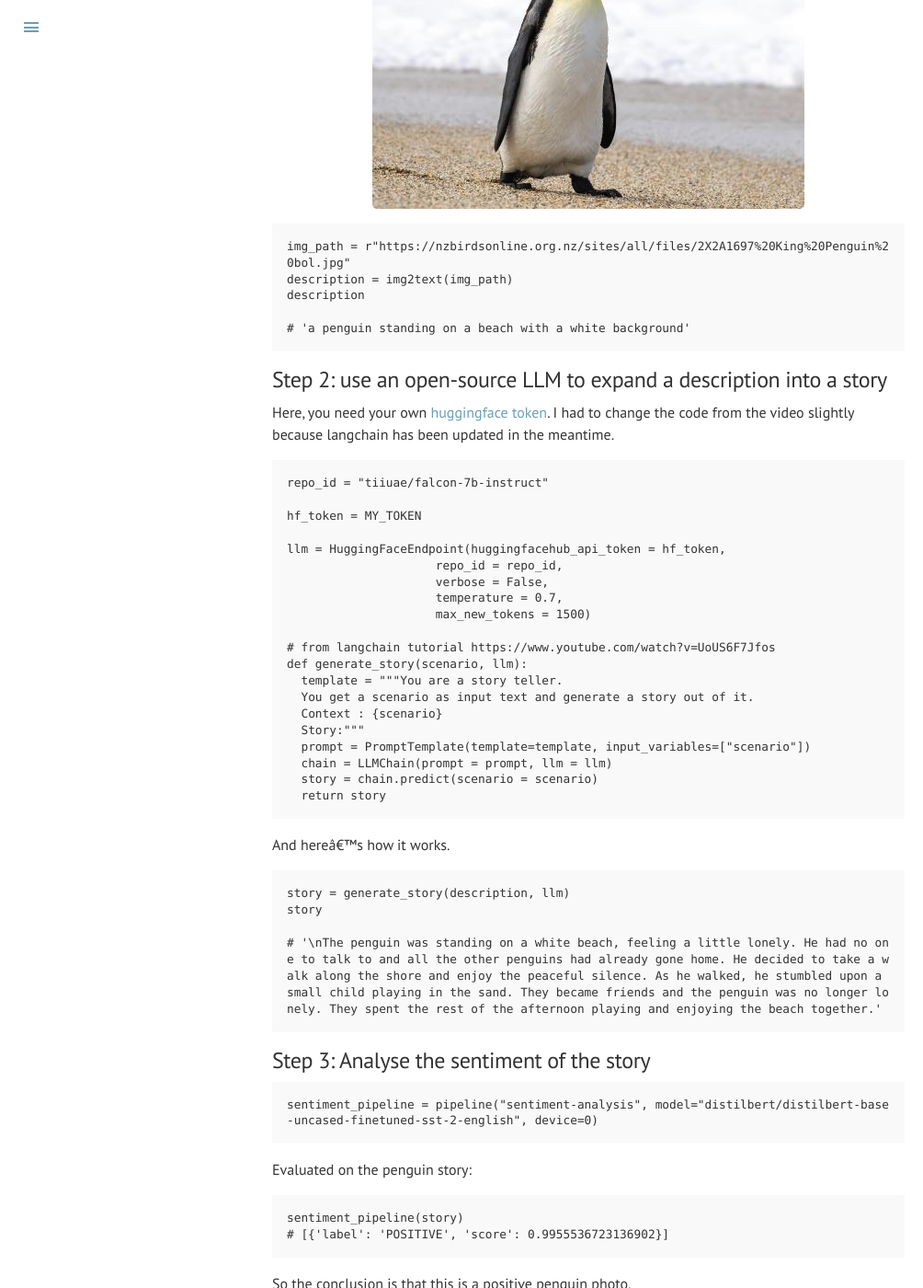
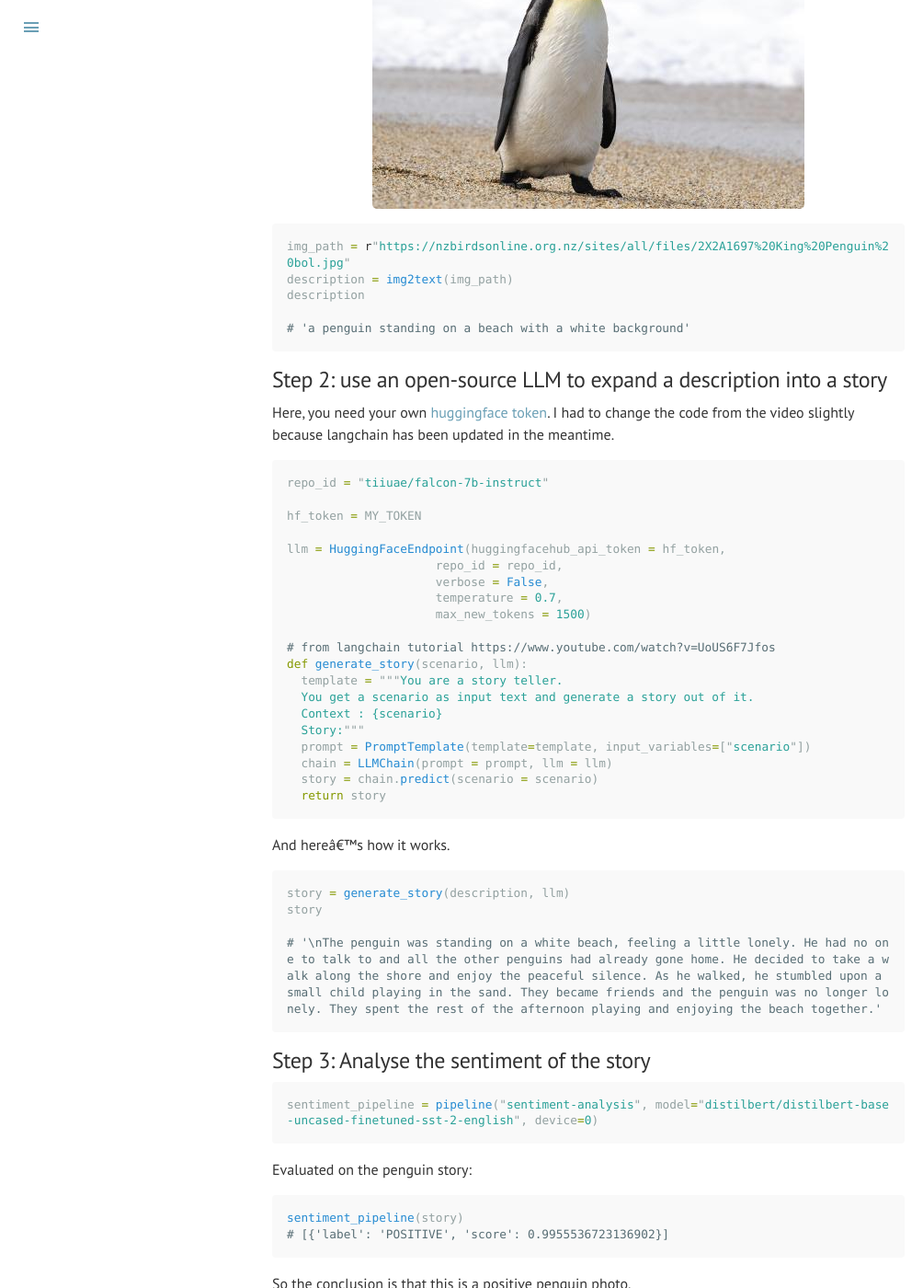
Before and after one commit to datascienceconfidential/datascienceconfidential.github.io, a Jekyll site: the page built from _posts/2024-07-19-linkedin-profile-photo-chooser.md, in a window 1280 px wide and 1400 px high, scrolled down 1321 px. Shown: the whole window at 92% size, without its empty margins (0-1004 px from the left). Built offline with Jekyll 4.4.1, drawn with Linux system fonts in a browser that asks for light colours; a script that is not in the unit is left out; comment, search, counter and statistics services are not loaded; some of the changed text lies outside the part shown.

Commit message:
Trying to fix syntax highlighting

````diff
--- a/_posts/2024-07-19-linkedin-profile-photo-chooser.md
+++ b/_posts/2024-07-19-linkedin-profile-photo-chooser.md
@@ -22,7 +22,7 @@ For example, let's say that you look grumpy in your profile photo. The image rec
 
 Here is the code to convert an image to text:
 
-```Python
+```python
 from transformers import pipeline
 from langchain import LLMChain, PromptTemplate
 from langchain import HuggingFaceHub
@@ -44,7 +44,7 @@ It works fine. For example, it correctly recognises this photo of a penguin (by
  <img src="/blog/images/2024/4701062X2A1697 King Penguin bol.jpg" />
 </div></center>
 
-```Python
+```python
 img_path = r"https://nzbirdsonline.org.nz/sites/all/files/2X2A1697%20King%20Penguin%20bol.jpg"
 description = img2text(img_path)
 description
@@ -56,7 +56,7 @@ description
 
 Here, you need your own [huggingface token](https://huggingface.co/docs/hub/en/security-tokens). I had to change the code from the video slightly because langchain has been updated in the meantime.
 
-```Python
+```python
 repo_id = "tiiuae/falcon-7b-instruct"
 
 hf_token = MY_TOKEN
@@ -81,7 +81,7 @@ def generate_story(scenario, llm):
 
 And here's how it works.
 
-```Python
+```python
 story = generate_story(description, llm)
 story
 
@@ -90,13 +90,13 @@ story
 
 ## Step 3: Analyse the sentiment of the story
 
-```Python
+```python
 sentiment_pipeline = pipeline("sentiment-analysis", model="distilbert/distilbert-base-uncased-finetuned-sst-2-english", device=0)
 ```
 
 Evaluated on the penguin story:
 
-```Python
+```python
 sentiment_pipeline(story)
 # [{'label': 'POSITIVE', 'score': 0.9955536723136902}]
 ```
@@ -107,7 +107,7 @@ So the conclusion is that this is a positive penguin photo.
 
 I put the code together into a function.
 
-```Python
+```python
 def image_sentiment(img_path):
   description = img2text(img_path)
   story = generate_story(description, llm)
@@ -124,21 +124,21 @@ def image_sentiment(img_path):
 
 My current profile photo:
 
-```Python
+```python
 image_sentiment("current_linkedin_profile_photo.jpg")
 # 0.9998325109481812
 ```
 
 The challenger, `headshot3.jpg`:
 
-```Python
+```python
 image_sentiment("headshot3.jpg")
 # -0.9957653284072876
 ```
 
 The current photo wins! I was very surprised that it didn't like my "power pose", so I decided to dig deeper.
 
-```Python
+```python
 imgfile = "headshot3.jpg"
 img = Image.open(imgfile)
 description = img2text(img)
````
